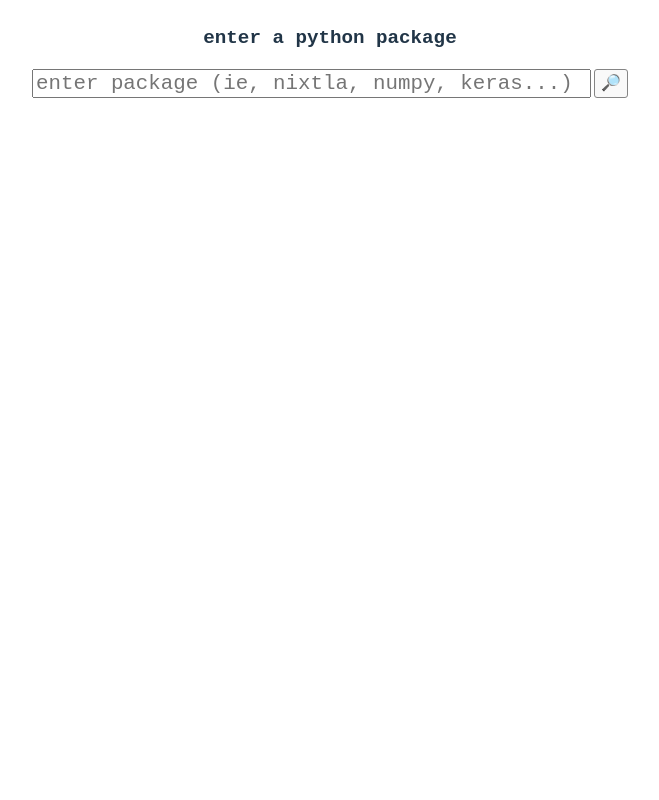
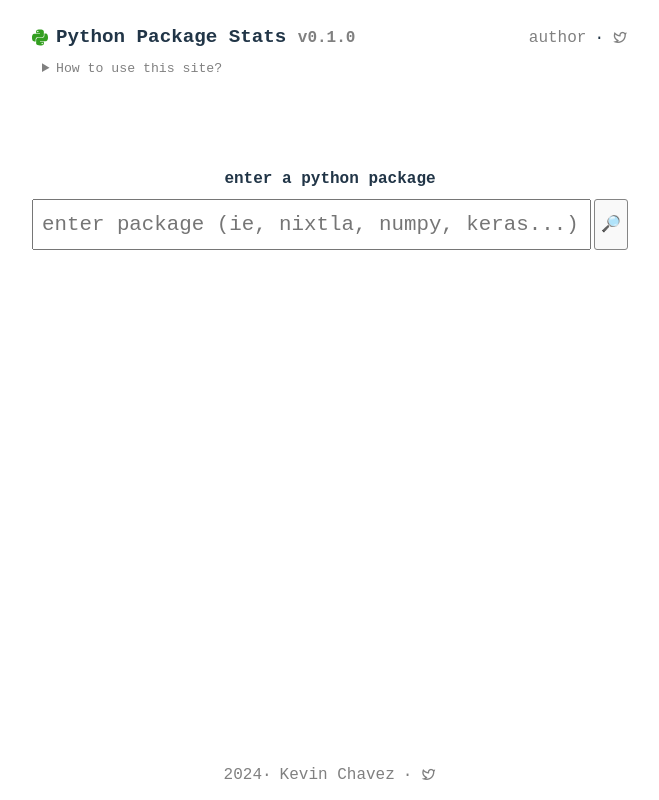
Before and after one commit to mrkev/nixtla-fs-project-kevin-deploy, a React (Vite) app: page / in a window 1280 px wide. Shown: the whole page, without its empty margins (310-969 px from the left). Built offline with nearby package versions, Linux system fonts and the light colour scheme.

Commit message:
more details

```diff
--- a/src/App.tsx
+++ b/src/App.tsx
@@ -117,7 +117,7 @@ export default function App() {
     setLoadStatus("loading");
     setError(null);
     try {
-      const pkg = repoInput;
+      const pkg = repoInput.toLowerCase();
       setRepoInput("");
       const subject = await PyPackage.fetch(pkg);
       setPkgs((prev) => [...prev, subject]);
@@ -223,7 +223,68 @@ export default function App() {
 
   return (
     <>
-      <h1>enter a python package</h1>
+      <header>
+        <h1
+          style={{
+            display: "inline-flex",
+            gap: 8,
+            position: "relative",
+            top: "-1px",
+          }}
+        >
+          <img src="/python.svg" width={16}></img>{" "}
+          <span className="onWide">
+            Python Package Stats <small style={{ color: "gray" }}>v0.1.0</small>
+          </span>
+        </h1>
+        <div className="spacer"></div>
+        <a href="http://aykev.dev/" target="_blank">
+          author
+        </a>
+        {"·"}
+        <a href="https://twitter.com/aykev" target="_blank">
+          <i className="ri-twitter-line"></i>
+        </a>
+      </header>
+
+      <details
+        style={{
+          textAlign: "left",
+          margin: "-10px 0px 80px 22px",
+          fontSize: "0.825em",
+        }}
+      >
+        <summary style={{ color: "gray", cursor: "pointer" }}>
+          How to use this site?
+        </summary>
+        <p>
+          This site is an alternative to{" "}
+          <a href="https://star-history.com/blog/how-to-use-github-star-history">
+            Star History
+          </a>
+          , with some extra goodies. It shows you 3 key pieces of historical
+          data about open source python packages:
+        </p>
+        <ul>
+          <li>Github star history</li>
+          <li>Github org aggreate star history</li>
+          <li>
+            Downloads on <a href="https://www.pepy.tech/">Pepy</a>
+          </li>
+        </ul>
+        <p>
+          For each of these, you can see historical trends. Moreover, it uses{" "}
+          <a href="https://docs.nixtla.io/">TimeGPT</a> to show the predicted
+          trend into the future.
+        </p>
+        <p>
+          This information can be useful when deciding to use a package in your
+          project, or drop it in favour of something else. Load multiple
+          packages at a time and see how they compare!
+        </p>
+      </details>
+      <b>enter a python package</b>
+
       <div
         style={{
           display: "flex",
@@ -232,7 +293,7 @@ export default function App() {
         }}
       >
         <input
-          style={{ flexGrow: 1, fontSize: "1.3em" }}
+          style={{ flexGrow: 1, fontSize: "1.3em", padding: "12px 8px" }}
           value={repoInput}
           onChange={(e) => setRepoInput(e.target.value)}
           type="text"
@@ -285,10 +346,21 @@ export default function App() {
       {starChartsArr.length > 0 && (
         <GithubStarsChart datasets={starChartsArr} />
       )}
-
       {downloadChartsArr.length > 0 && (
         <PepyDownloadsChart datasets={downloadChartsArr} />
       )}
+      <div className="spacer"></div>
+      <footer>
+        2024
+        {"·"}
+        <a href="http://aykev.dev/" target="_blank">
+          Kevin Chavez
+        </a>
+        {"·"}
+        <a href="https://twitter.com/aykev" target="_blank">
+          <i className="ri-twitter-line"></i>
+        </a>
+      </footer>
     </>
   );
 }
--- a/src/index.css
+++ b/src/index.css
@@ -52,6 +52,14 @@ h1 {
   line-height: 1;
 }
 
+h2 {
+  font-size: 1.1em;
+}
+
+.spacer {
+  flex-grow: 1;
+}
+
 button {
   border-radius: 3px;
   border: 1px solid rgb(133, 133, 133);
@@ -82,6 +90,9 @@ button[disabled] {
     color: #213547;
     background-color: #ffffff;
   }
+  a {
+    color: #747bff;
+  }
   a:hover {
     color: #747bff;
   }
@@ -89,3 +100,29 @@ button[disabled] {
     background-color: #f9f9f9;
   }
 }
+
+header {
+  display: flex;
+  gap: 8px;
+  align-items: center;
+}
+
+footer {
+  color: gray;
+  padding-bottom: 12px;
+  display: flex;
+  gap: 8px;
+  align-items: center;
+  justify-content: center;
+}
+
+header a,
+footer a {
+  color: gray;
+}
+
+@media (width <= 470px) {
+  .onWide {
+    display: none;
+  }
+}
```
